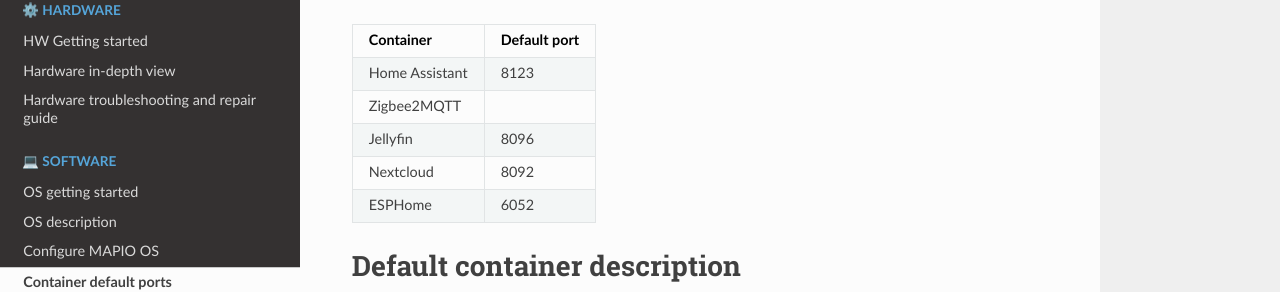
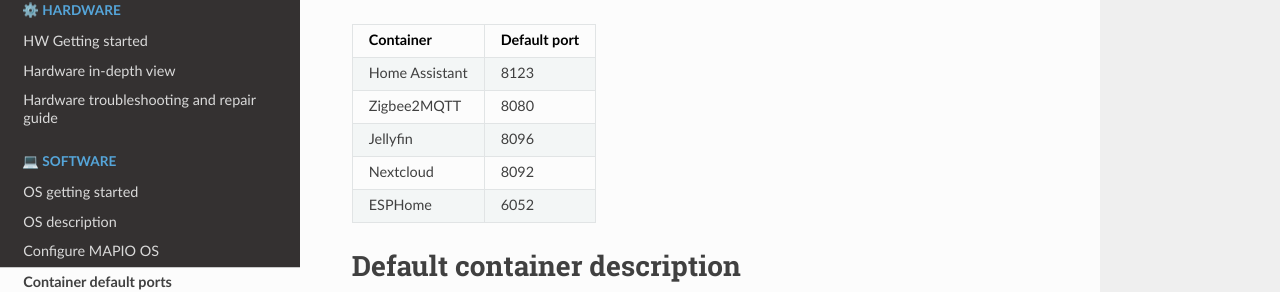
Before and after one commit to pcurt/mapio-docs, a Sphinx documentation site: the page built from docs/source/default-containers.rst, in a window 1280 px wide. Shown: the part 136-428 px from the top of the page. Built offline with Sphinx 7.4.7 and the Read the Docs theme 2.0.0, drawn with Linux system fonts in a browser that asks for light colours.

Commit message:
doc: add zigbee2mqtt default port in default-containers.rst page

```diff
--- a/docs/source/default-containers.rst
+++ b/docs/source/default-containers.rst
@@ -8,7 +8,7 @@
 +====================+===================+
 | Home Assistant     | 8123              |
 +--------------------+-------------------+
-| Zigbee2MQTT        |                   |
+| Zigbee2MQTT        | 8080              |
 +--------------------+-------------------+
 | Jellyfin           | 8096              |
 +--------------------+-------------------+
```
